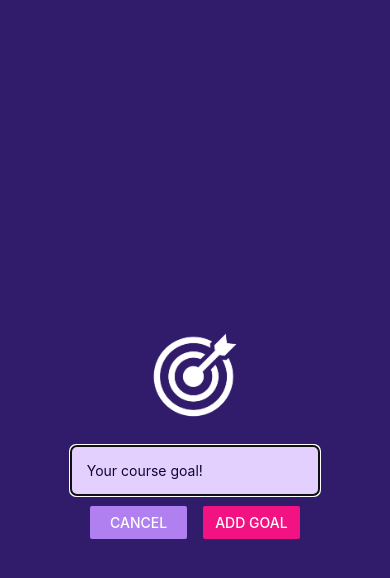
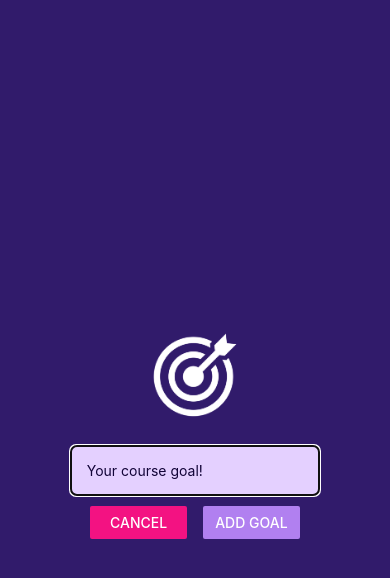
Before and after one commit to RalitsaTerzieva/RNCourse, a React Native app: screen / in a window 390 px wide. Both pictures are taken after a click on the button "ADD NEW GOAL". Shown: the top 578 px of the page. Built offline with nearby package versions, Linux system fonts and the light colour scheme.

Commit message:
Switch places of the colors

```diff
--- a/components/GoalInput.js
+++ b/components/GoalInput.js
@@ -26,10 +26,10 @@
                 />
                 <View style={styles.buttonContainer}>
                     <View style={styles.button}>
-                        <Button title='Cancel' onPress={props.onCancel} color='#b180f0'/>
+                        <Button title='Cancel' onPress={props.onCancel} color='#f31282'/>
                     </View>
                     <View style={styles.button}>
-                        <Button title='Add goal' onPress={addGoalHandler} color='#f31282' />
+                        <Button title='Add goal' onPress={addGoalHandler} color='#b180f0' />
                     </View>
                 </View>
             </View>
```
